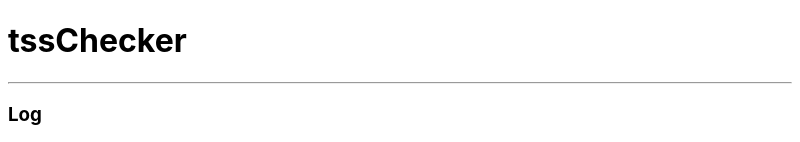
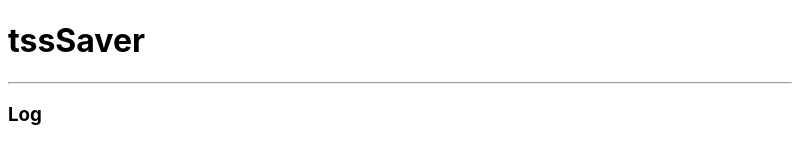
Before and after one commit to Xpl0itU/tssSaver-electron, an Electron app: page index.html in a window 800 px wide. Shown: the top 142 px of the page. Drawn offline with Linux system fonts and the light colour scheme.

Commit message:
Update README

```diff
--- a/index.html
+++ b/index.html
@@ -1,11 +1,11 @@
 <!DOCTYPE html>
 <html>
   <head>
-    <title>tssChecker</title>
+    <title>tssSaver</title>
   </head>
   <body>
     <link rel="stylesheet" href="assets/style.css">
-    <h1>tssChecker</h1>
+    <h1>tssSaver</h1>
     <hr>
     <h3>Log</h3>
     <textarea rows="20" cols="90" id="command-output" disabled="true"></textarea>
--- a/package.json
+++ b/package.json
@@ -1,6 +1,6 @@
 {
-  "name": "tssChecker",
-  "version": "0.1.0",
+  "name": "tssSaver",
+  "version": "0.1.1",
   "description": "tssChecker GUI wrapper.",
   "main": "main.js",
   "scripts": {
```
Also changed, not shown: README.md, 1 other file.
